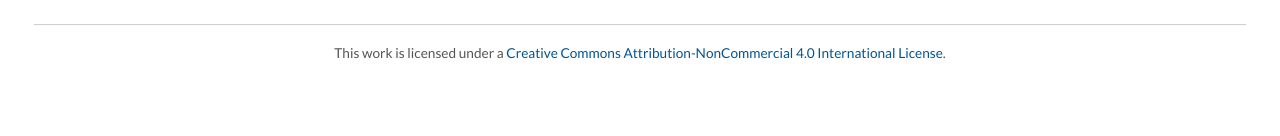
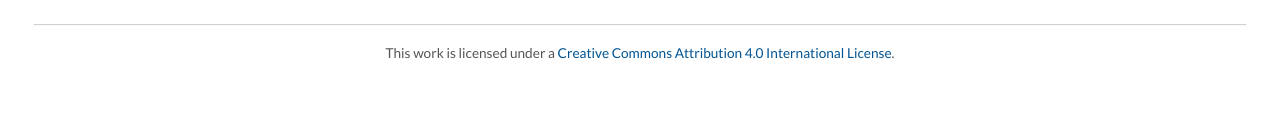
Before and after one commit to skhair/dmp, a plain HTML site: page index.html in a window 1280 px wide. Shown: the part 577-713 px from the top of the page. Drawn offline with Linux system fonts and the light colour scheme; a web font is replaced by a local one.

Commit message:
Update index.html

```diff
--- a/index.html
+++ b/index.html
@@ -69,7 +69,7 @@
 
 					<div class="footer">
 						<hr/>
-						<p>This work is licensed under a <a rel="license" href="https://creativecommons.org/licenses/by-nc/4.0/">Creative Commons Attribution-NonCommercial 4.0 International License</a>.</p>
+						<p>This work is licensed under a <a rel="license" href="https://creativecommons.org/licenses/by/4.0/">Creative Commons Attribution 4.0 International License</a>.</p>
 					</div>
 
 					<aside class="notes">
```
